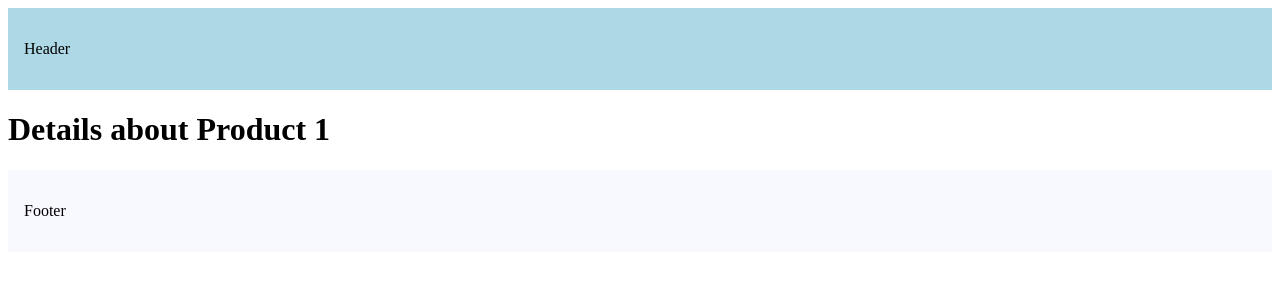
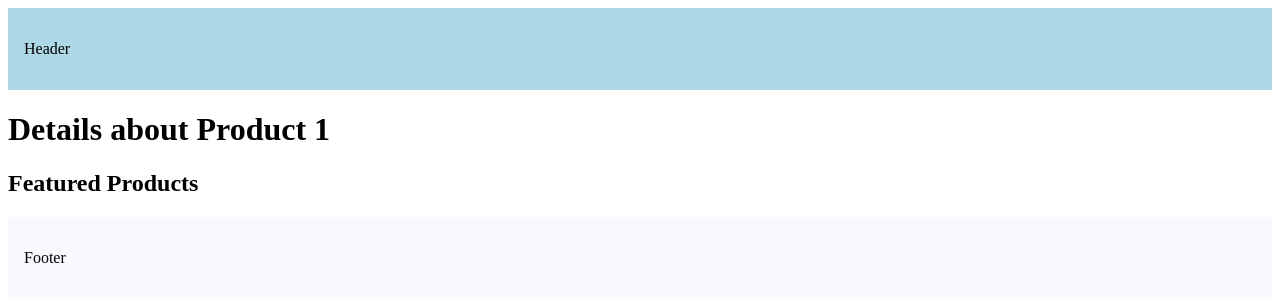
Before and after one commit to Meetkamal256/Nextjs-typescript, a Next.js app in the folder nextjs-tut/: page /products/1 in a window 1280 px wide. Shown: the top 302 px of the page. Built offline with nearby package versions, Linux system fonts and the light colour scheme.

Commit message:
nested layout s in next js app router

```diff
--- /dev/null
+++ b/nextjs-tut/src/app/products/[productId]/layout.tsx
@@ -0,0 +1,14 @@
+import React from "react";
+
+export default function ProductDetailLayout({
+  children,
+}: {
+  children: React.ReactNode;
+}) {
+  return (
+    <>
+      {children}
+      <h2>Featured Products</h2>
+    </>
+  );
+}
```
